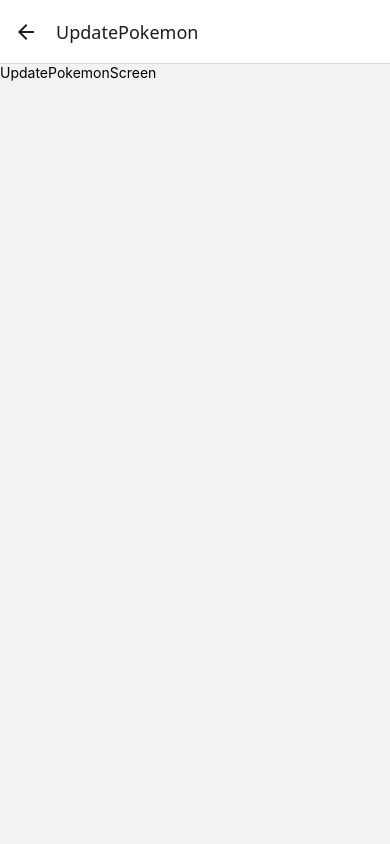
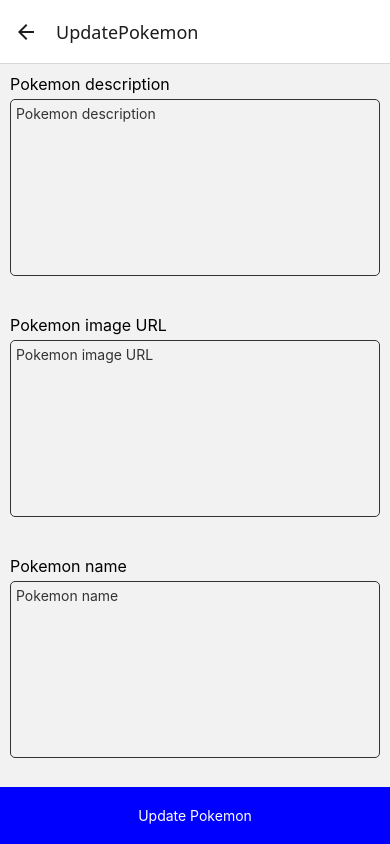
Before and after one commit to worldwalker/PokeQuiz, a React Native app: screen /UpdatePokemon in a window 390 px wide. Built offline with nearby package versions, Linux system fonts and the light colour scheme.

Commit message:
feat: publish UpdatePokemonScreen component

```diff
--- a/src/screens/PokemonDetailScreen.tsx
+++ b/src/screens/PokemonDetailScreen.tsx
@@ -8,6 +8,10 @@
 
   const onPressHandler = () => {
     navigation.goBack();
+  };
+
+  const updateButtonHandler = () => {
+    navigation.navigate('UpdatePokemon' as never);
   };
 
   return (
@@ -24,7 +28,7 @@
         <PokemonButton
           title="Update"
           style={{ backgroundColor: 'blue' }}
-          onPressHandler={onPressHandler}
+          onPressHandler={updateButtonHandler}
         />
       </View>
     </View>
--- a/src/screens/UpdatePokemonScreen.tsx
+++ b/src/screens/UpdatePokemonScreen.tsx
@@ -1,7 +1,44 @@
-import { Text } from 'react-native';
+import { StyleSheet, Text, View } from 'react-native';
+import PokemonCreteInput from '../components/PokemonCreateInput';
+import PokemonButton from '../components/PokemonButton';
+import { useNavigation } from '@react-navigation/native';
 
 function UpdatePokemonScreen() {
-  return <Text>UpdatePokemonScreen</Text>;
+  const navigation = useNavigation();
+
+  const onPressHandler = () => {
+    navigation.goBack();
+  };
+
+  return (
+    <View style={styles.container}>
+      <PokemonCreteInput title="Pokemon description" />
+      <PokemonCreteInput title="Pokemon image URL" />
+      <PokemonCreteInput title="Pokemon name" />
+
+      <PokemonButton
+        title="Update Pokemon"
+        style={{ backgroundColor: 'blue' }}
+        onPressHandler={onPressHandler}
+      />
+    </View>
+  );
 }
 
+const styles = StyleSheet.create({
+  container: {
+    flex: 1,
+  },
+  saveButton: {
+    backgroundColor: 'green',
+    padding: 20,
+    justifyContent: 'center',
+    alignItems: 'center',
+  },
+  createText: {
+    color: 'white',
+    fontSize: 14,
+  },
+});
+
 export default UpdatePokemonScreen;
```
